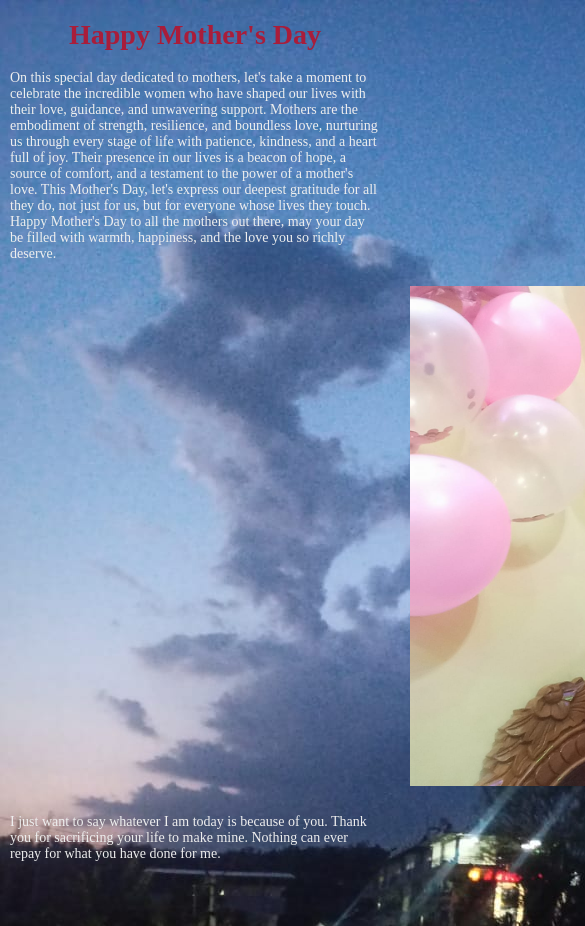
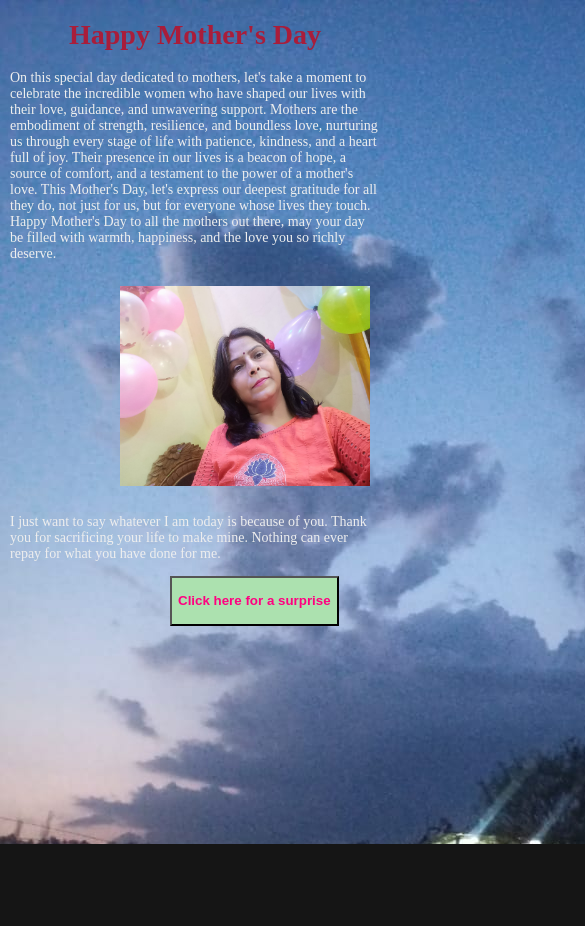
Before and after one commit to kushagrapandey761/Mothers-Day, a React (Create React App) app: page / in a window 390 px wide. Shown: the top 926 px of the page, 585 px wide, since content can reach past the window. After the commit the page ends 844 px from the top, so only its background shows below. Built offline with nearby package versions, Linux system fonts and the light colour scheme.

Commit message:
Media queries update 1

```diff
--- a/public/main.css
+++ b/public/main.css
@@ -40,4 +40,20 @@ video{
         font-size: 14px;
         margin: 10px;
     }
+    img{
+        width: 250px;
+        height: 200px;
+        position: relative;
+        left: 110px;
+    }
+    .Button{
+        position: relative;
+        left: 160px;
+    }
+    video{
+        position: relative;
+        width: 200px;
+        height: 200px;
+        left: 150px;
+    }
 }
```
